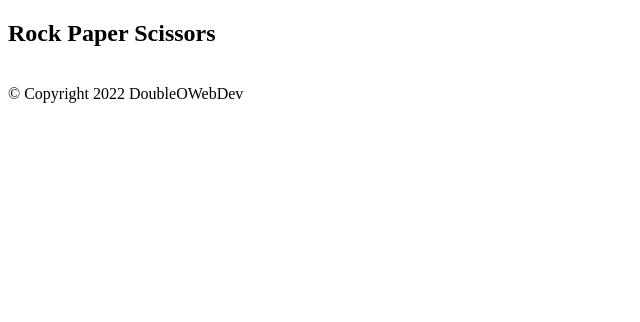
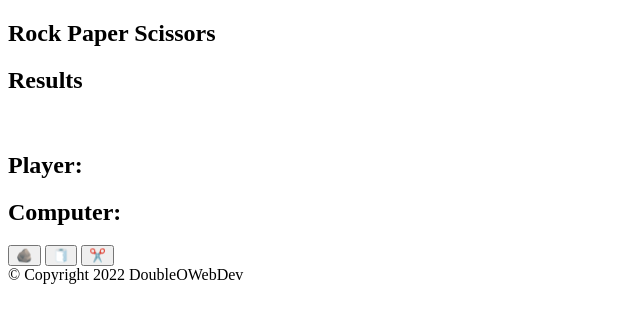
Before and after one commit to DoubleOWebDev/Rock-Paper-Scissors, a plain HTML site: page index.html in a window 1280 px wide. Shown: the whole page, without its empty margins (0-640 px from the left). Drawn offline with Linux system fonts and the light colour scheme.

Commit message:
Created html UI

```diff
--- a/index.html
+++ b/index.html
@@ -10,17 +10,33 @@
 <body>
 
     <section>
-        <header>
+        <header class="title">
             <h1>Rock Paper Scissors</h1>
         </header>
     </section>
 
     <main>
-        <section>
-            <h2></h2>
+        <section class="results">
+            <h2>Results</h2>
+            <p id="displayResults"></p>
         </section>
-        <section>
+
+        <section id="imageChoiceContainer">
             <img src="#" alt="">
+            <img src="#" alt="">
+        </section>
+
+        <section id="scoreContainer">
+            <h2>Player:</h2>
+            <h2>Computer:</h2>
+        </section>
+
+        <section id="btnContainer">
+            <button class="btnRock">🪨</button>
+
+            <button class="btnPaper">🧻</button>
+
+            <button class="btnScissors">✂️</button>
         </section>
     </main>
 
```
